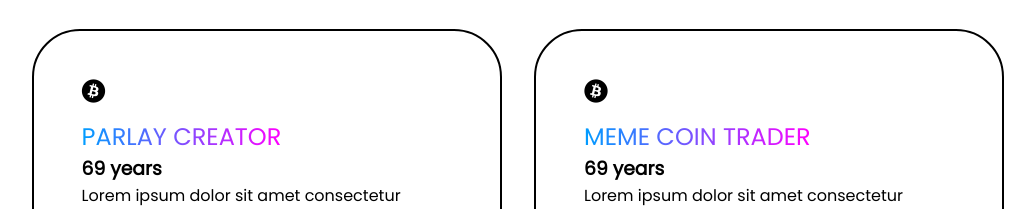
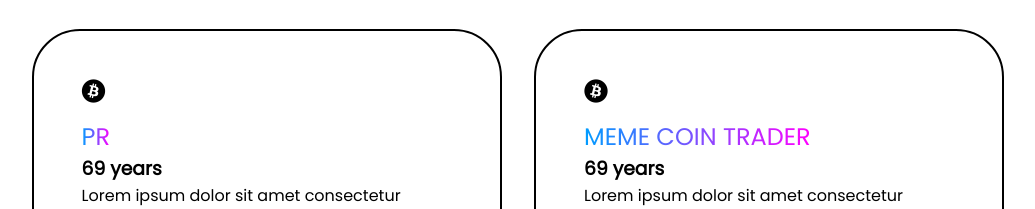
Before and after one commit to edwin-cajayon/edwin-cajayon.github.io, a website: page Personal projects/indexx.html in a window 1280 px wide. Shown: the part 1428-1637 px from the top of the page, without its empty margins (122-1157 px from the left). Drawn offline with Linux system fonts and the light colour scheme.

Commit message:
added text

```diff
--- a/Personal projects/indexx.html
+++ b/Personal projects/indexx.html
@@ -107,7 +107,7 @@
 
         <div class="grid-card">
           <i class="fa-brands fa-bitcoin"></i>
-          <span>PARLAY CREATOR</span>
+          <span>PR</span>
           <h3>69 years</h3>
           <p>
             Lorem ipsum dolor sit amet consectetur adipisicing elit. Expedita
```
